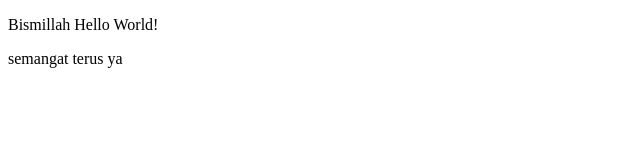
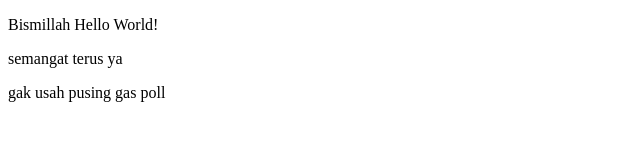
Before and after one commit to dayat202/belajar-remote2, a plain HTML site: page index.html in a window 1280 px wide. Shown: the whole page, without its empty margins (0-640 px from the left). Drawn offline with Linux system fonts and the light colour scheme.

Commit message:
menambah baris index.html

```diff
--- a/index.html
+++ b/index.html
@@ -7,5 +7,6 @@
 <body>
 	<p>Bismillah Hello World!</p>
 	<p>semangat terus ya</p>
+	<p>gak usah pusing gas poll</p>
 </body>
 </html>
```
